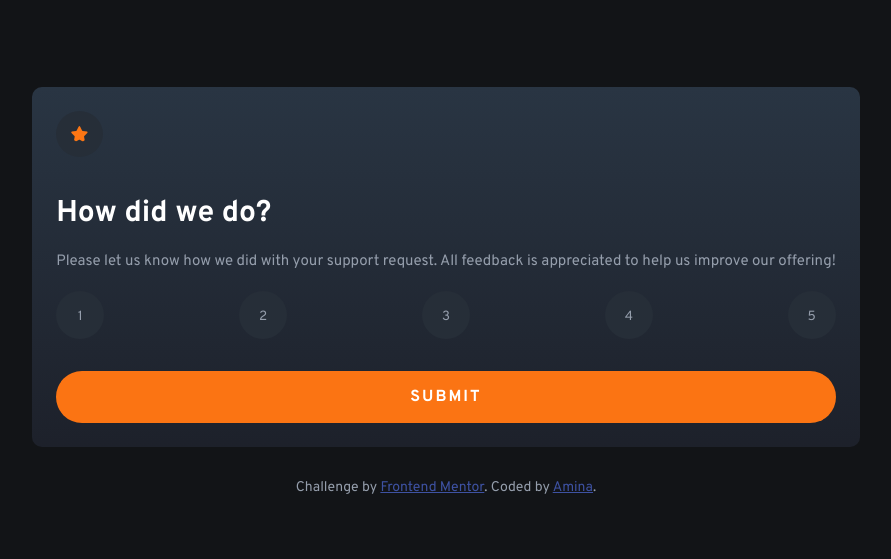
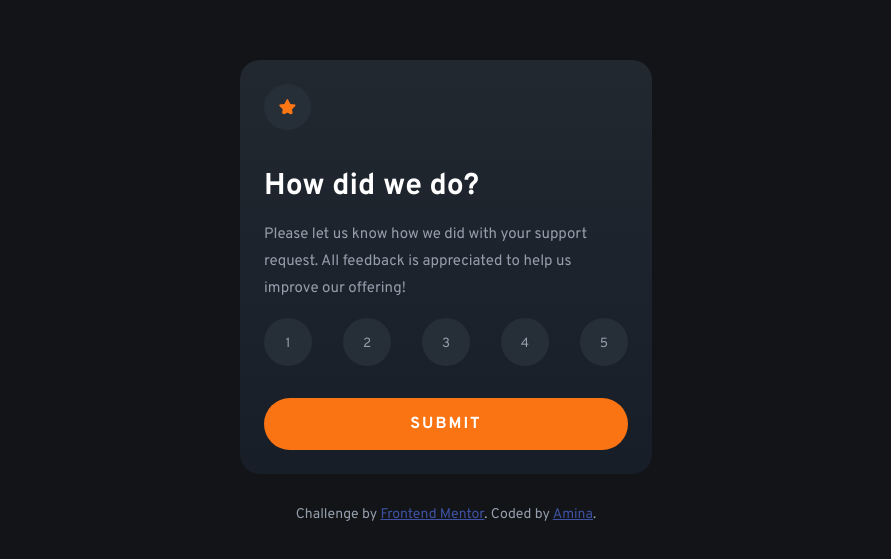
Before and after one commit to amina-work/ratings_card, a plain HTML site: page index.html in a window 1280 px wide. Shown: the part 133-692 px from the top of the page, without its empty margins (194-1085 px from the left). Drawn offline with Linux system fonts and the light colour scheme.

Commit message:
final addition

```diff
--- a/design/styles.scss
+++ b/design/styles.scss
@@ -37,9 +37,10 @@ body{
 }
 
 .main__container, .thank-you{
-    background-image: linear-gradient(rgb(41, 53, 67), hsl(223, 19%, 14%));
+    background-image: linear-gradient(#212830, #171e28);
     padding: 1.5rem;
-    border-radius: 0.625rem;
+    border-radius: 20px;
+    max-width: 412px;
 }
 
 /* Rating state */
```
Also changed, not shown: design/styles.css, 1 other file.
